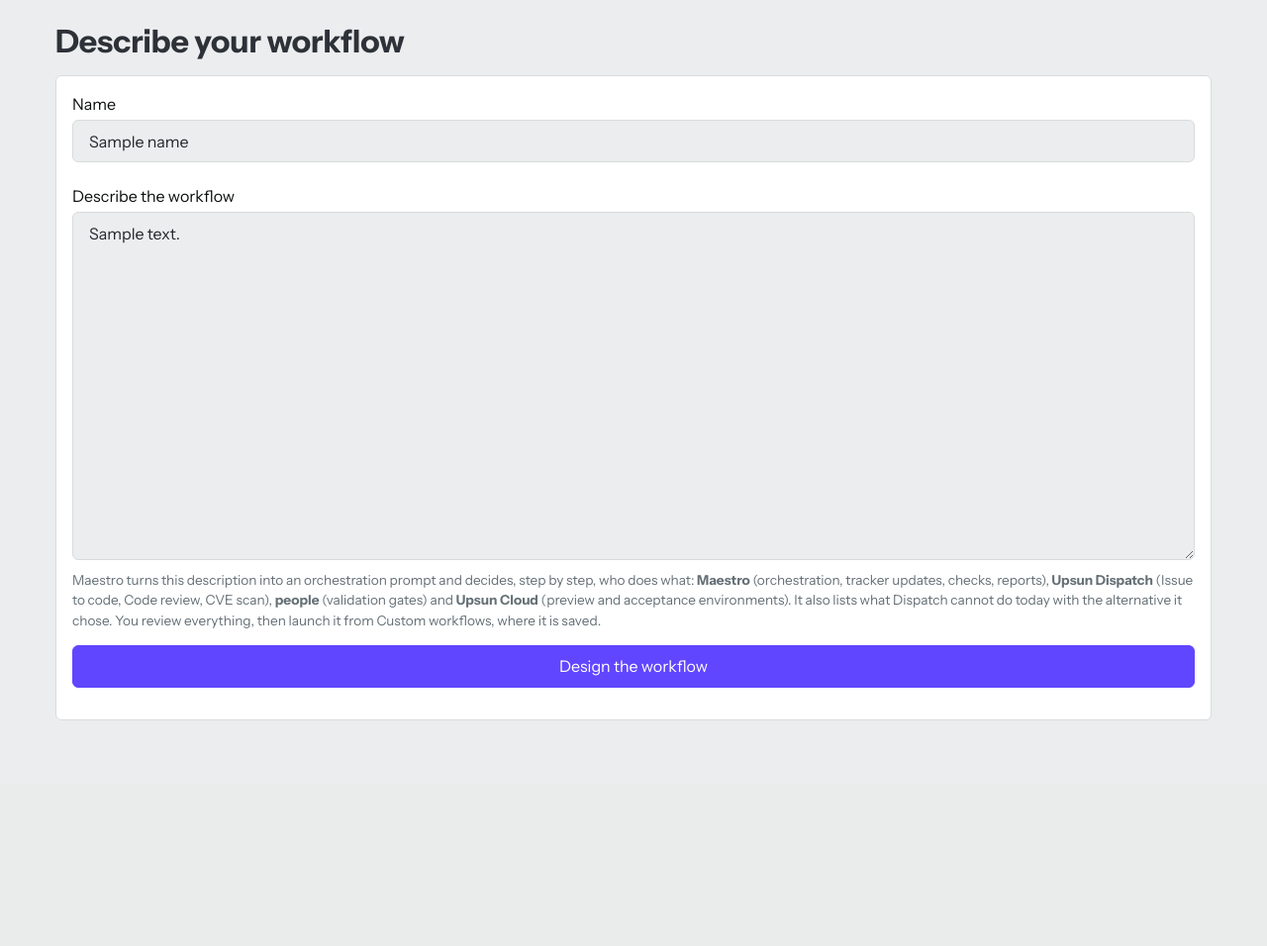
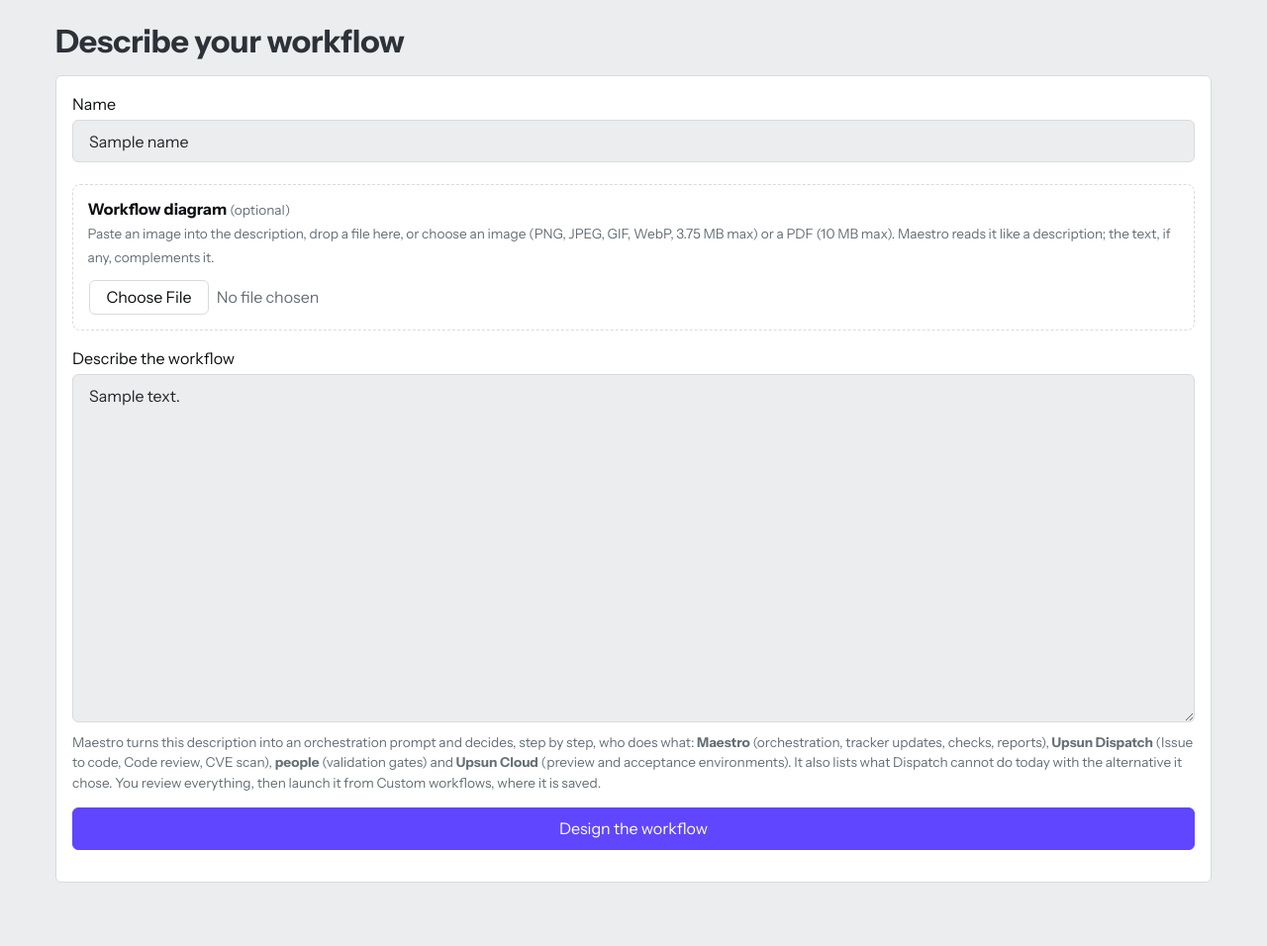
Before and after one commit to elieauvray/dispatch-custom-worflow, a Python web app: template app/templates/maestro_new.html in a window 1280 px wide. Shown: the part 96-1052 px from the top of the page at 99% size. Before the commit the page ends 824 px from the top, so only its background shows below. Run offline with Jinja, Linux system fonts and the light colour scheme; the template is opened without the code that fills it: most values are stand-ins (such as "Sample title", 1, 10 or a date in 2020); some libraries are stand-ins or nearby versions.

Commit message:
Describe a workflow with a diagram: paste, drop or upload an image or PDF
- Paste an image into the description field, drop a file, or choose one (PNG, JPEG,
  GIF, WebP up to 3.75 MB, PDF up to 10 MB); type checked from the file content
- Stored with the workflow (migration 0009) and sent to the tool check, Clarify and
  the designer, including on regeneration; shown on the design page to its owner only

Co-Authored-By: Claude Opus 5.5 <noreply@anthropic.com>

```diff
--- a/app/models.py
+++ b/app/models.py
@@ -10,11 +10,12 @@ from sqlalchemy import (
     DateTime,
     ForeignKey,
     Integer,
+    LargeBinary,
     String,
     Text,
     UniqueConstraint,
 )
-from sqlalchemy.orm import Mapped, mapped_column, relationship
+from sqlalchemy.orm import Mapped, deferred, mapped_column, relationship
 
 from app.db import Base
 
@@ -199,6 +200,9 @@ class Workflow(Base):
     last_woken_at: Mapped[datetime | None] = mapped_column(DateTime(timezone=True))
     # Fingerprint of the system instructions the current design was generated with (stale when they change).
     instructions_hash: Mapped[str | None] = mapped_column(String(64))
+    # Diagram of the process uploaded or pasted on the describe page (image or PDF), read by Claude.
+    diagram_media_type: Mapped[str | None] = mapped_column(String(64))
+    diagram_data: Mapped[bytes | None] = deferred(mapped_column(LargeBinary))
     # Predicted plan (diagram) generated by Claude from the request
     plan_json: Mapped[dict[str, Any] | None] = mapped_column(JSON)
     plan_hash: Mapped[str | None] = mapped_column(String(64))
--- a/app/static/app.css
+++ b/app/static/app.css
@@ -273,3 +273,12 @@ main.container.wide { max-width: 1600px; }
 .maestro-svg .ms-step:focus { outline: none; }
 .step-detail { margin: 0 .3rem .6rem; padding: .5rem .7rem; border-left: 3px solid var(--accent); background: var(--bg); border-radius: 6px; font-size: .85rem; }
 .step-detail p { margin: .25rem 0; }
+
+/* Workflow diagram attached to a description */
+.diagram-drop { border: 1px dashed var(--border); border-radius: 8px; padding: .7rem .9rem; margin-bottom: 1rem; }
+.diagram-drop.is-over { border-color: var(--accent); background: color-mix(in srgb, var(--accent) 8%, transparent); }
+.diagram-drop input[type="file"] { margin: .5rem 0 0; }
+.diagram-preview { display: flex; align-items: center; gap: .8rem; margin-top: .5rem; flex-wrap: wrap; }
+.diagram-preview img { max-height: 140px; max-width: 260px; border: 1px solid var(--border); border-radius: 6px; }
+.diagram-preview button { margin: 0; width: auto; }
+.diagram-thumb { display: block; max-width: 100%; max-height: 520px; border: 1px solid var(--border); border-radius: 8px; margin: .5rem 0; }
--- a/app/templates/base.html
+++ b/app/templates/base.html
@@ -16,7 +16,7 @@
   <link rel="preconnect" href="https://fonts.googleapis.com">
   <link rel="stylesheet" href="https://fonts.googleapis.com/css2?family=Instrument+Sans:wght@400;500;600;700&family=Space+Grotesk:wght@400;500&display=swap">
   <link rel="stylesheet" href="https://cdn.jsdelivr.net/npm/@picocss/pico@2.0.6/css/pico.min.css">
-  <link rel="stylesheet" href="/static/app.css?v=16">
+  <link rel="stylesheet" href="/static/app.css?v=17">
   <script src="https://unpkg.com/htmx.org@2.0.4/dist/htmx.min.js"></script>
   <script src="https://unpkg.com/htmx-ext-sse@2.2.2/sse.js"></script>
 </head>
--- a/app/templates/maestro_new.html
+++ b/app/templates/maestro_new.html
@@ -4,12 +4,28 @@
 <h1>Describe your workflow</h1>
 {% if error %}<div class="flash error">{{ error }}</div>{% endif %}
 <article>
-  <form method="post" action="/maestro/new">
+  <form method="post" action="/maestro/new" enctype="multipart/form-data" id="describe-form">
     <input type="hidden" name="csrf_token" value="{{ csrf_token }}">
     <label>Name <input name="name" value="{{ name }}" required maxlength="128" placeholder="e.g. Legacy page migration"></label>
+    <div class="diagram-drop" id="diagram-drop">
+      <label for="diagram" style="margin:0">
+        <strong>Workflow diagram</strong> <span class="muted small">(optional)</span><br>
+        <span class="small muted">Paste an image into the description, drop a file here, or choose an image (PNG, JPEG, GIF, WebP, 3.75 MB max) or a PDF (10 MB max). Maestro reads it like a description; the text, if any, complements it.</span>
+      </label>
+      <input type="file" name="diagram" id="diagram" accept="image/png,image/jpeg,image/gif,image/webp,application/pdf">
+      <div id="diagram-preview" class="diagram-preview" hidden>
+        <img id="diagram-img" alt="Workflow diagram preview">
+        <span id="diagram-name" class="small"></span>
+        <button type="button" class="secondary outline" id="diagram-remove">Remove</button>
+      </div>
+    </div>
+
     <label>Describe the workflow
-      <textarea name="description" class="huge" required placeholder="Describe the process as you would to a team: the starting point, the expected result, the stages in order, who validates what, the loops (retries, corrections), the tools (GitHub, Jira, Linear, Confluence, Upsun environments) and what should happen when a step is done.">{{ description }}</textarea>
+      <textarea name="description" id="description" class="huge" placeholder="Describe the process as you would to a team: the starting point, the expected result, the stages in order, who validates what, the loops (retries, corrections), the tools (GitHub, Jira, Linear, Confluence, Upsun environments) and what should happen when a step is done.
+
+You can also paste an image of a workflow diagram here (Ctrl+V or Cmd+V).">{{ description }}</textarea>
     </label>
+
     <small class="help">
       Maestro turns this description into an orchestration prompt and decides, step by step, who does what:
       <strong>Maestro</strong> (orchestration, tracker updates, checks, reports), <strong>Upsun Dispatch</strong>
@@ -20,4 +36,81 @@
     <button type="submit">Design the workflow</button>
   </form>
 </article>
+<script>
+  // A pasted or dropped image becomes the diagram file of the form (one diagram per workflow).
+  (function () {
+    var input = document.getElementById("diagram");
+    var area = document.getElementById("description");
+    var drop = document.getElementById("diagram-drop");
+    var preview = document.getElementById("diagram-preview");
+    var img = document.getElementById("diagram-img");
+    var nameEl = document.getElementById("diagram-name");
+    var url = null;
+
+    function show() {
+      var file = input.files[0];
+      if (url) { URL.revokeObjectURL(url); url = null; }
+      if (!file) { preview.hidden = true; return; }
+      if (file.type.indexOf("image/") === 0) {
+        url = URL.createObjectURL(file);
+        img.src = url;
+        img.hidden = false;
+      } else {
+        img.hidden = true;
+      }
+      nameEl.textContent = file.name + " · " + (file.size / 1e6).toFixed(2) + " MB";
+      preview.hidden = false;
+    }
+    function use(file, name) {
+      var dt = new DataTransfer();
+      dt.items.add(name ? new File([file], name, { type: file.type }) : file);
+      input.files = dt.files;
+      show();
+    }
+    area.addEventListener("paste", function (e) {
+      var items = (e.clipboardData && e.clipboardData.items) || [];
+      for (var i = 0; i < items.length; i++) {
+        if (items[i].kind === "file" && items[i].type.indexOf("image/") === 0) {
+          e.preventDefault();  // keep pasted text as usual; only an image is captured
+          var ext = items[i].type.split("/")[1] || "png";
+          use(items[i].getAsFile(), "pasted-diagram." + ext);
+          return;
+        }
+      }
+    });
+    ["dragover", "dragenter"].forEach(function (t) {
+      [drop, area].forEach(function (el) {
+        el.addEventListener(t, function (e) { e.preventDefault(); drop.classList.add("is-over"); });
+      });
+    });
+    ["dragleave", "drop"].forEach(function (t) {
+      [drop, area].forEach(function (el) {
+        el.addEventListener(t, function () { drop.classList.remove("is-over"); });
+      });
+    });
+    [drop, area].forEach(function (el) {
+      el.addEventListener("drop", function (e) {
+        var file = e.dataTransfer && e.dataTransfer.files[0];
+        if (file && (file.type.indexOf("image/") === 0 || file.type === "application/pdf")) {
+          e.preventDefault();
+          use(file);
+        }
+      });
+    });
+    input.addEventListener("change", show);
+    document.getElementById("diagram-remove").addEventListener("click", function () {
+      input.value = "";
+      show();
+    });
+    // Text or a diagram: at least one of them.
+    document.getElementById("describe-form").addEventListener("submit", function (e) {
+      if (!input.files.length && area.value.trim().length < 40) {
+        e.preventDefault();
+        area.setCustomValidity("Describe the workflow in more detail, or add a diagram.");
+        area.reportValidity();
+      }
+    });
+    area.addEventListener("input", function () { area.setCustomValidity(""); });
+  })();
+</script>
 {% endblock %}
```
Also changed, not shown: app/anthropic_client.py (+13 -6 lines), app/maestro/diagram.py (added, +61 -0 lines), app/maestro/routes.py (+31 -7 lines), app/maestro/service.py (+10 -5 lines), app/templates/maestro_design.html (+14 -0 lines), migrations/versions/0009_workflow_diagram.py (added, +28 -0 lines), tests/conftest.py (+7 -3 lines), tests/test_diagram.py (added, +61 -0 lines), README.md.
